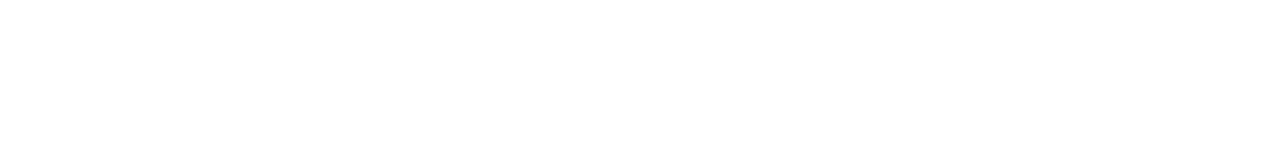
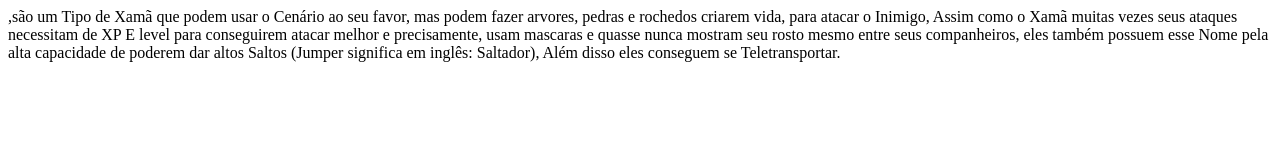
Before and after one commit to Darkpreto104/pensamentocomputacional1A., a plain HTML site: page index.html in a window 1280 px wide. Drawn offline with Linux system fonts and the light colour scheme.

Commit message:
paragrafo

```diff
--- a/index.html
+++ b/index.html
@@ -1 +1 @@
-<p></p>
+<p>,são um Tipo de Xamã que podem usar o Cenário ao seu favor, mas podem fazer arvores, pedras e rochedos criarem vida, para atacar o Inimigo, Assim como o Xamã muitas vezes seus ataques necessitam de XP E level para conseguirem atacar melhor e precisamente, usam mascaras e quasse nunca mostram seu rosto mesmo entre seus companheiros, eles também possuem esse Nome pela alta capacidade de poderem dar altos Saltos (Jumper significa em inglês: Saltador), Além disso eles conseguem se Teletransportar.</p>
```
